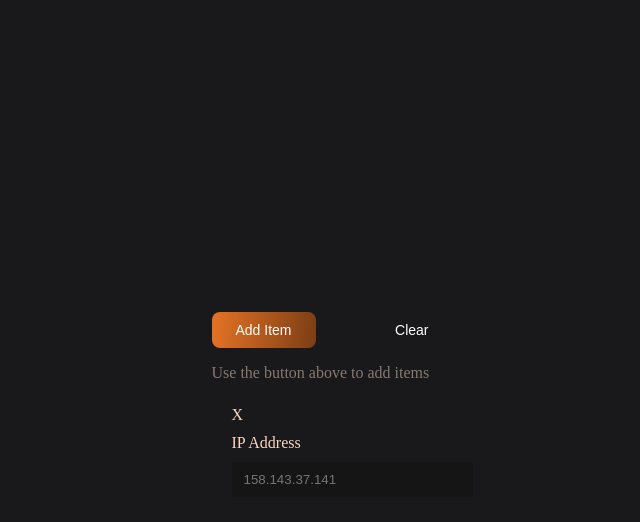
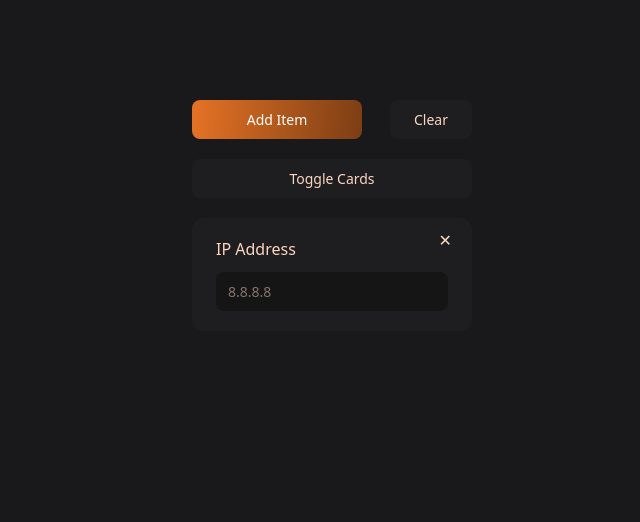
Before and after one commit to Mariam3120/live-coding, a plain HTML site: page index.html in a window 1280 px wide. Both pictures are taken after a click on the button "Add Item". Shown: the whole page, without its empty margins (308-948 px from the left). Drawn offline with Linux system fonts and the light colour scheme.

Commit message:
making better

```diff
--- a/index.html
+++ b/index.html
@@ -7,19 +7,51 @@
     <link rel="stylesheet" href="style.css" />
   </head>
   <body>
-    <section class="buttons">
-      <div class="click-buttons">
-        <button class="add-btn">Add Item</button>
-        <button class="clear-btn">Clear</button>
-      </div>
-      <p class="text">Use the button above to add items</p>
-      <div class="box box1">
-        <span>X</span>
-        <label for="text">IP Address</label>
-        <input class="ip-address" type="text" id="text" placeholder="158.143.37.141">
+    <main class="app">
+      <div class="controls">
+        <button class="btn btn--primary" id="add-btn">Add Item</button>
+        <button class="btn btn--ghost" id="clear-btn">Clear</button>
       </div>
 
-    </section>
+      <button class="btn btn--ghost btn--full" id="toggle-btn" hidden>
+        Toggle Cards
+      </button>
+
+      <p class="hint" id="hint">Use the button above to add items</p>
+
+      <ul class="card-list" id="card-list"></ul>
+    </main>
+
+    <template id="card-template">
+      <li class="card">
+        <button class="card__close" aria-label="Remove card">✕</button>
+
+        <!-- input view -->
+        <div class="card__form">
+          <label class="card__label">
+            IP Address
+            <input class="card__input" type="text" placeholder="8.8.8.8" />
+          </label>
+        </div>
+
+        <!-- result view -->
+        <div class="card__result">
+          <p class="card__title">
+            <img class="card__flag" alt="" />
+            <span class="card__country"></span>
+          </p>
+          <p class="card__meta">🕓 <span class="card__timezone"></span></p>
+
+          <div class="card__empty">
+            <p class="card__empty-title">Nothing to show</p>
+            <p class="card__empty-text">
+              Either no ip was provided or something went wrong
+            </p>
+          </div>
+        </div>
+      </li>
+    </template>
+
     <script src="script.js"></script>
   </body>
 </html>
--- a/script.js
+++ b/script.js
@@ -1,14 +1,95 @@
-const showBtn = document.querySelector('.add-btn');
-const clearBtn = document.querySelector('.clear-btn');
+const addBtn = document.querySelector("#add-btn");
+const clearBtn = document.querySelector("#clear-btn");
+const toggleBtn = document.querySelector("#toggle-btn");
 
-const droppedBox = document.querySelector('.box');
+const hint = document.querySelector("#hint");
+const cardList = document.querySelector("#card-list");
+const template = document.querySelector("#card-template");
 
-// droppedBox.style.display = "none";
+// console.log(clearBtn)
+addBtn.addEventListener("click", () => {
+  const clone = template.content.cloneNode(true);
+  cardList.append(clone);
+  //    for (let i = 0; i < 3; i++) { this is if I want to open all 3 cards together
+  //     const clone = template.content.cloneNode(true);
+  //    cardList.append(clone);
+  //   }
+  updateUI();
+});
 
-showBtn.addEventListener("click", function() {
-   droppedBox.classList.add('is-open')
-})
+function updateUI() {
+  const hasCards = cardList.children.length > 0;
 
-clearBtn.addEventListener('click', () =>{
-   droppedBox.classList.remove('is-open');
-})
+  hint.hidden = hasCards;
+  toggleBtn.hidden = !hasCards;
+}
+
+//clear
+clearBtn.addEventListener("click", () => {
+  cardList.innerHTML = "";
+  cardList.classList.remove("show-results");
+  updateUI();
+});
+
+//X clear event delegation
+cardList.addEventListener("click", (event) => {
+  const closeBtn = event.target.closest(".card__close");
+
+  if (!closeBtn) return;
+
+  closeBtn.closest(".card").remove();
+
+  updateUI();
+});
+
+toggleBtn.addEventListener("click", () => {
+  const showingResults = cardList.classList.toggle("show-results");
+  //   console.log(showingResults);
+  if (!showingResults) return; // switched back to inputs → nothing to fetch
+
+  const cards = cardList.querySelectorAll(".card");
+
+  cards.forEach(async (card) => {
+    const ip = card.querySelector(".card__input").value.trim();
+
+    const data = await lookupIp(ip);
+    renderResult(card, data);
+  });
+});
+
+async function lookupIp(ip) {
+  try {
+    const response = await fetch(`https://ipapi.co/${ip}/json/`);
+
+    if (!response.ok) {
+      return null; // no data
+    }
+
+    const data = await response.json();
+    console.log(data);
+
+    return data; // give the data back
+  } catch (error) {
+    console.error(error);
+    return null; // no data
+  }
+}
+
+// lookupIp("8.8.8.8").then((result) => console.log("returned:", result));
+
+
+
+function renderResult(card, data) {
+  // 1. no data? mark the card as empty and stop
+  card.classList.toggle('is-empty', !data);
+  if (!data) return;
+
+  // 2. fill in the info
+  card.querySelector('.card__country').textContent = data.country_name;
+  card.querySelector('.card__timezone').textContent = data.timezone;
+
+  // 3. the flag
+  const flag = card.querySelector('.card__flag');
+  flag.src = `https://flagcdn.com/w40/${data.country_code.toLowerCase()}.png`;
+  flag.alt = data.country_name;
+}
--- a/style.css
+++ b/style.css
@@ -1,59 +1,146 @@
-body {
-  display: flex;
-  align-items: center;
-  justify-content: center;
-  height: 100vh;
-  background: #19191b;
+*,
+*::before,
+*::after {
+  box-sizing: border-box;
 }
 
-.click-buttons {
+body {
+  margin: 0;
+  min-height: 100vh;
   display: flex;
-  align-items: center;
+  justify-content: center;
+  background: #19191b;
+  font-family: system-ui, sans-serif;
+  color: #fbd6c1;
+}
+
+.app {
+  width: 280px;
+  padding-top: 100px;
+  display: flex;
+  flex-direction: column;
+  gap: 20px;
+}
+
+/* buttons */
+.controls {
+  display: flex;
   justify-content: space-between;
   gap: 28px;
 }
-.add-btn {
+
+.btn {
+  font: inherit;
   font-size: 14px;
-  border: transparent;
+  padding: 10px 24px;
+  border: none;
+  border-radius: 8px;
   cursor: pointer;
-  border-radius: 8px;
-  padding: 10px 24px;
-  border: transparent;
+  color: #fbd6c1;
+}
+.btn--primary {
+  flex: 1;
+  color: #fff;
   background: linear-gradient(93.83deg, #e27125 3.05%, #7c3e14 100%);
-  color: #ffffff;
+}
+.btn--ghost {
+  background: #1e1e20;
+}
+.btn--full {
+  width: 100%;
+}
+.btn:hover {
+  filter: brightness(1.15);
 }
 
-.clear-btn {
+.hint {
+  margin: 0;
+  text-align: center;
+  color: #fbd6c180;
   font-size: 14px;
-  border: transparent;
+}
+
+/* cards */
+.card-list {
+  list-style: none;
+  margin: 0;
+  padding: 0;
+  display: flex;
+  flex-direction: column;
+  gap: 24px;
+}
+
+.card {
+  position: relative;
+  padding: 20px 24px;
+  border-radius: 12px;
+  background: #1e1e20;
+}
+
+.card__close {
+  position: absolute;
+  top: 12px;
+  right: 14px;
+  background: none;
+  border: none;
+  color: #fbd6c1;
+  font-size: 16px;
   cursor: pointer;
+}
+
+.card__label {
+  display: flex;
+  flex-direction: column;
+  gap: 12px;
+  font-size: 16px;
+}
+
+.card__input {
+  font: inherit;
+  font-size: 14px;
+  padding: 10px 12px;
+  border: none;
   border-radius: 8px;
-  padding: 10px 24px;
-  border: transparent;
-  color: #ffffff;
-  background: #19191b;
+  background: #151516;
+  color: #fbd6c1;
 }
-.text {
+.card__input::placeholder {
   color: #fbd6c180;
 }
+.card__input:focus {
+  outline: 1px solid #e27125;
+}
 
-.box {
+.card__title {
+  margin: 0 0 12px;
+  display: flex;
+  align-items: center;
+  gap: 10px;
+  font-size: 16px;
+}
+.card__flag {
+  width: 24px;
+}
+.card__meta {
+  margin: 0;
+  font-size: 14px;
+}
+
+/* the toggle magic: one class on the list switches every card */
+.card__result {
   display: none;
 }
-.box.is-open {
-  padding-inline: 20px;
-  display: flex;
-  flex-direction: column;
-  justify-content: center;
-  gap: 10px;
-  background: #19191b;
-  color: #fbd6c1;
-  max-width: 258px;
-  width: 100%;
-  height: 106px;
+.card-list.show-results .card__form {
+  display: none;
 }
-.ip-address {
-  border: transparent;
-  padding: 10px 12px;
-  background: #151516;
+.card-list.show-results .card__result {
+  display: block;
 }
+
+
+.card__empty { display: none; }
+.card.is-empty .card__info { display: none; }
+.card.is-empty .card__empty { display: block; }
+
+.card__empty-title { margin: 0 0 8px; font-size: 16px; }
+.card__empty-text { margin: 0; font-size: 14px; color: #fbd6c180; }
```
